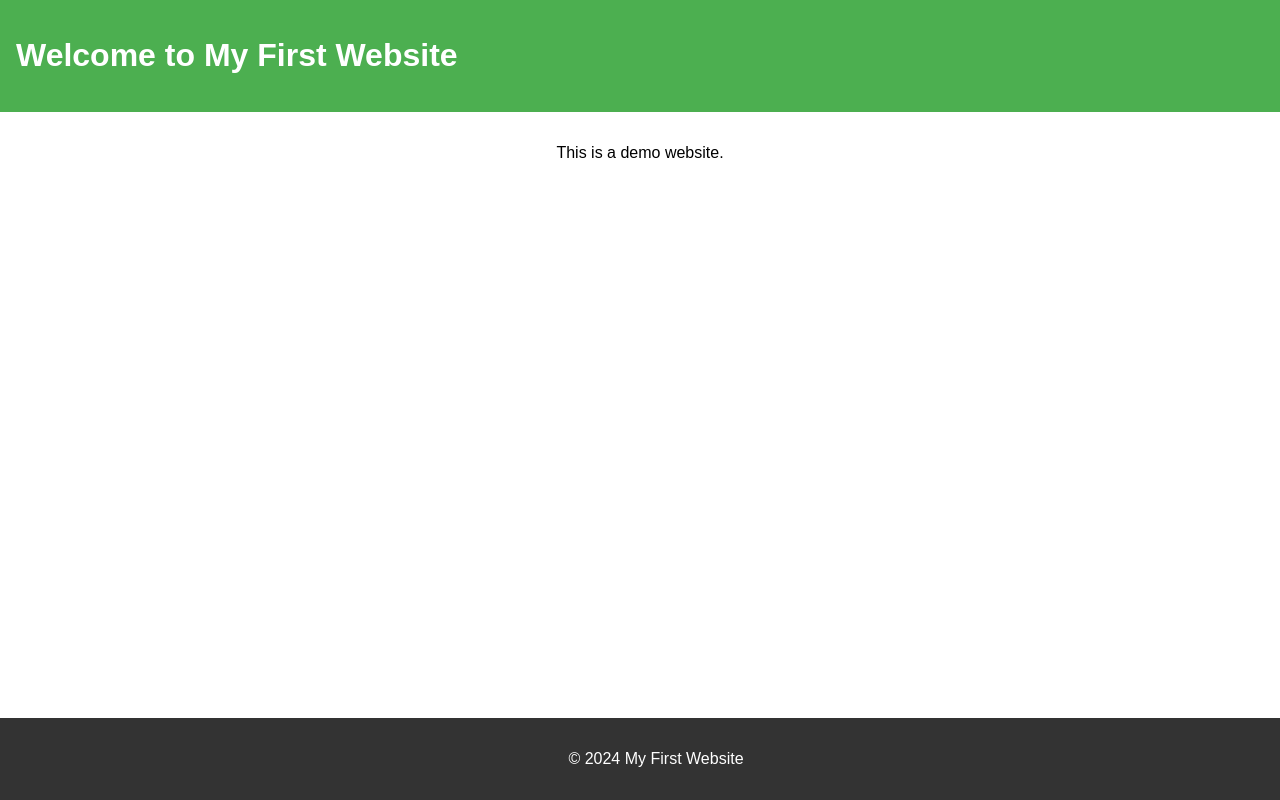
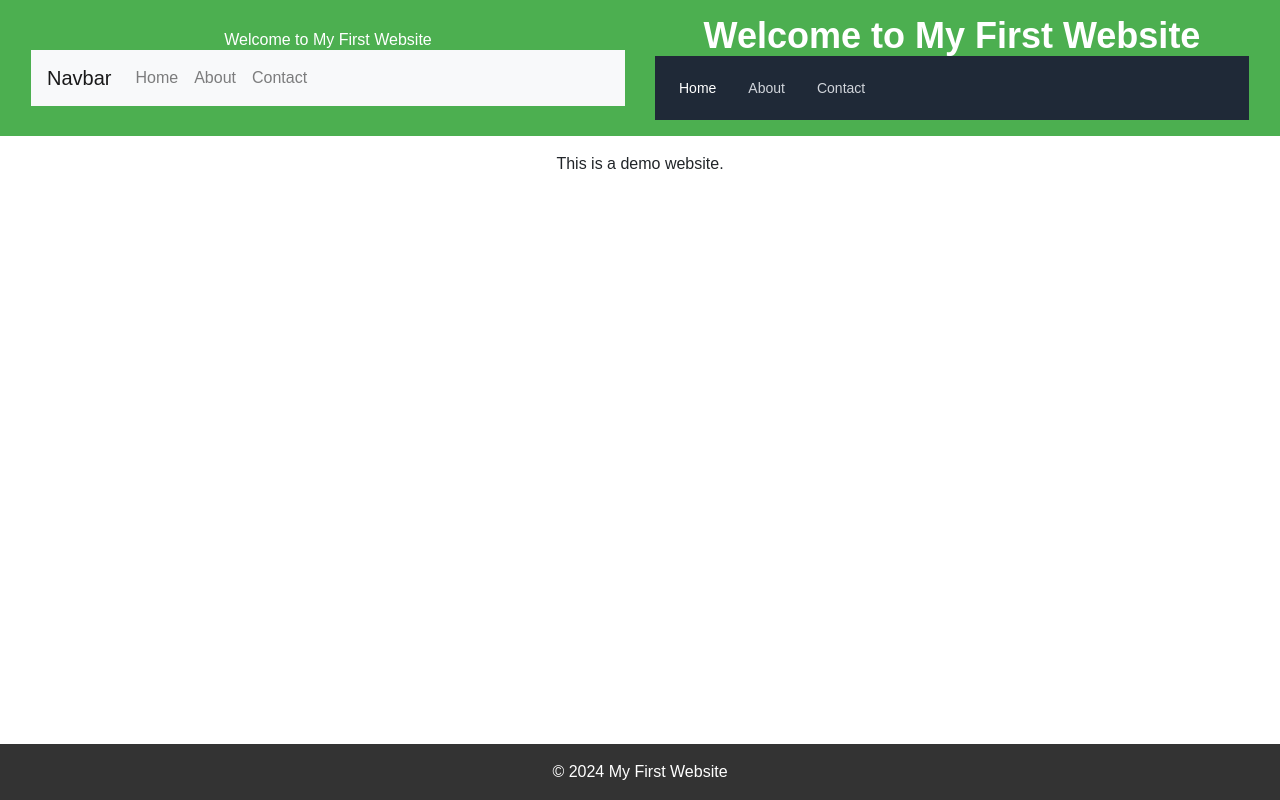
Before and after one commit to Gitts254/Website-Template, a plain HTML site: page index.html in a window 1280 px wide. Drawn offline with nearby package versions, Linux system fonts and the light colour scheme.

Commit message:
Update index.html

```diff
--- a/index.html
+++ b/index.html
@@ -3,12 +3,53 @@
 <head>
     <meta charset="UTF-8">
     <meta name="viewport" content="width=device-width, initial-scale=1.0">
+    <link href="https://stackpath.bootstrapcdn.com/bootstrap/4.5.2/css/bootstrap.min.css" rel="stylesheet">
+    <script src="https://stackpath.bootstrapcdn.com/bootstrap/4.5.2/js/bootstrap.min.js"></script>
+    <link href="https://cdn.jsdelivr.net/npm/tailwindcss@2.2.19/dist/tailwind.min.css" rel="stylesheet">
     <title>My First Website</title>
     <link rel="stylesheet" href="styles.css">
 </head>
 <body>
     <header>
-        <h1>Welcome to My First Website</h1>
+        <div class="container">
+            <div class="row">
+                <div class="col">
+                    <h1>Welcome to My First Website</h1>
+                    <nav class="navbar navbar-expand-lg navbar-light bg-light">
+                       <a class="navbar-brand" href="#">Navbar</a>
+                       <div class="collapse navbar-collapse" id="navbarNav">
+                          <ul class="navbar-nav">
+                            <li class="nav-item">
+                              <a class="nav-link" href="#">Home</a>
+                            </li>
+                            <li class="nav-item">
+                               <a class="nav-link" href="#">About</a>
+                             </li>
+                             <li class="nav-item">
+                                <a class="nav-link" href="#">Contact</a>
+                             </li>
+                          </ul>
+                        </div>
+                    </nav>
+                </div>
+            </div>
+        </div>
+        <div class="container mx-auto">
+            <div class="text-center">
+                <h1 class="text-4xl font-bold">Welcome to My First Website</h1>
+                <nav class="bg-gray-800">
+                  <div class="container mx-auto px-2 sm:px-6 lg:px-8">
+                    <div class="relative flex items-center justify-between h-16">
+                      <div class="flex items-center justify-start">
+                        <a class="text-white px-3 py-2 rounded-md text-sm font-medium" href="#">Home</a>
+                        <a class="text-gray-300 hover:bg-gray-700 hover:text-white px-3 py-2 rounded-md text-sm font-medium" href="#">About</a>
+                        <a class="text-gray-300 hover:bg-gray-700 hover:text-white px-3 py-2 rounded-md text-sm font-medium" href="#">Contact</a>
+                      </div>
+                    </div>
+                  </div>
+                </nav>
+            </div>
+        </div>
     </header>
     <main>
         <p>This is a demo website.</p>
```
